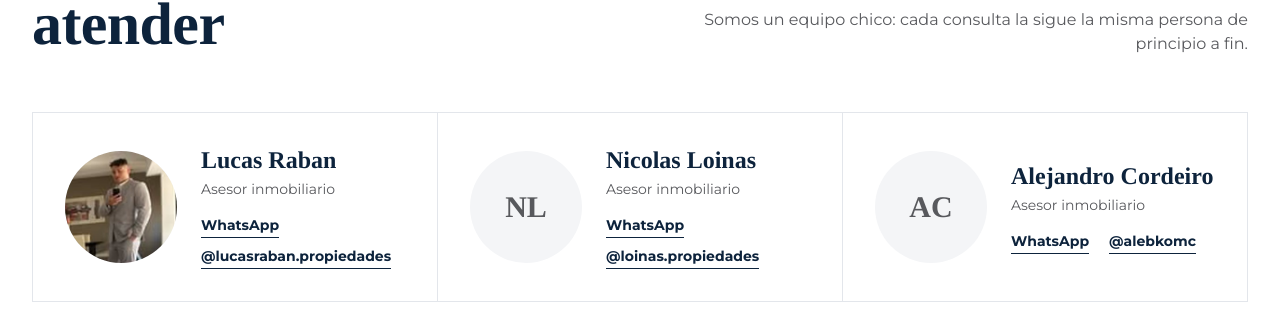
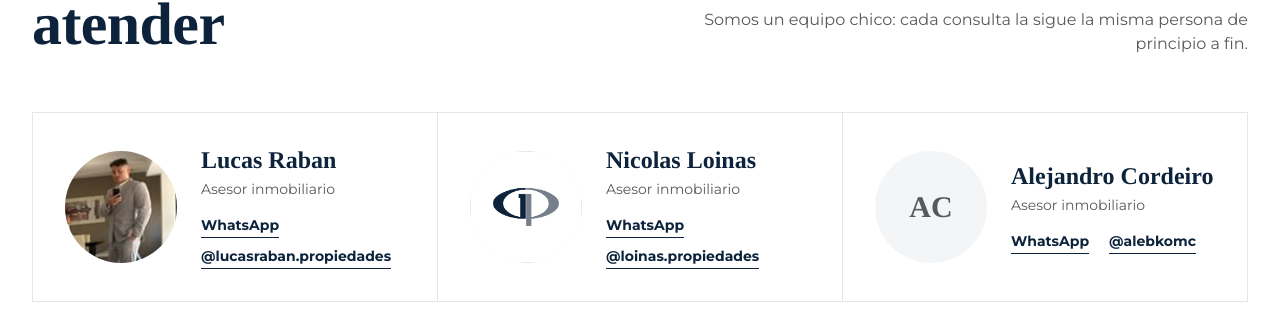
Before and after one commit to Lucas-Raban/Goicoecheaweb, a Next.js app: page / in a window 1280 px wide. Shown: the part 3123-3436 px from the top of the page. Built offline with nearby package versions, Linux system fonts and the light colour scheme; no server answers.

Commit message:
Foto de perfil de Nicolas Loinas (isotipo)
Co-Authored-By: Claude Opus 5.5 (1M context) <noreply@anthropic.com>
Claude-Session: https://claude.ai/code/session_01JkJSyoGvT3gnkbWngmH61t

```diff
--- a/src/components/Equipo.tsx
+++ b/src/components/Equipo.tsx
@@ -21,7 +21,7 @@ export function Equipo() {
         return (
           <div key={a.nombre} className="flex items-center gap-6 bg-white p-6 md:p-8">
             <div className="relative h-24 w-24 shrink-0 overflow-hidden rounded-full bg-fondo md:h-28 md:w-28">
-              <FotoPerfil foto={a.foto} nombre={a.nombre} />
+              <FotoPerfil foto={a.foto} nombre={a.nombre} esLogo={a.esLogo} />
             </div>
             <div className="min-w-0">
               <h3 className="font-serif text-2xl leading-tight font-bold">{a.nombre}</h3>
--- a/src/components/FotoPerfil.tsx
+++ b/src/components/FotoPerfil.tsx
@@ -1,6 +1,9 @@
 import Image from "next/image";
 
-export function FotoPerfil({ foto, nombre }: { foto?: string; nombre: string }) {
+export function FotoPerfil({ foto, nombre, esLogo }: { foto?: string; nombre: string; esLogo?: boolean }) {
+  if (foto && esLogo) {
+    return <Image src={foto} alt={nombre} fill sizes="112px" className="bg-white object-contain p-5 ring-1 ring-borde ring-inset" />;
+  }
   if (foto) {
     return <Image src={foto} alt={nombre} fill sizes="112px" className="object-cover object-top" />;
   }
--- a/src/lib/site.ts
+++ b/src/lib/site.ts
@@ -26,7 +26,7 @@ export const site = {
 };
 
 // Asesores de la oficina. La foto de perfil se guarda en public/equipo/ (cuadrada); sin foto se ven las iniciales.
-export const equipo: { nombre: string; cargo: string; whatsapp?: string; instagram?: string; foto?: string }[] = [
+export const equipo: { nombre: string; cargo: string; whatsapp?: string; instagram?: string; foto?: string; esLogo?: boolean }[] = [
   {
     nombre: "Lucas Raban",
     cargo: "Asesor inmobiliario",
@@ -39,6 +39,9 @@ export const equipo: { nombre: string; cargo: string; whatsapp?: string; instagr
     cargo: "Asesor inmobiliario",
     whatsapp: "5492236164513",
     instagram: "https://www.instagram.com/loinas.propiedades/",
+    // Su perfil de Instagram usa el isotipo de la inmobiliaria.
+    foto: "/marca/isotipo-azul.png",
+    esLogo: true,
   },
   {
     nombre: "Alejandro Cordeiro",
```
